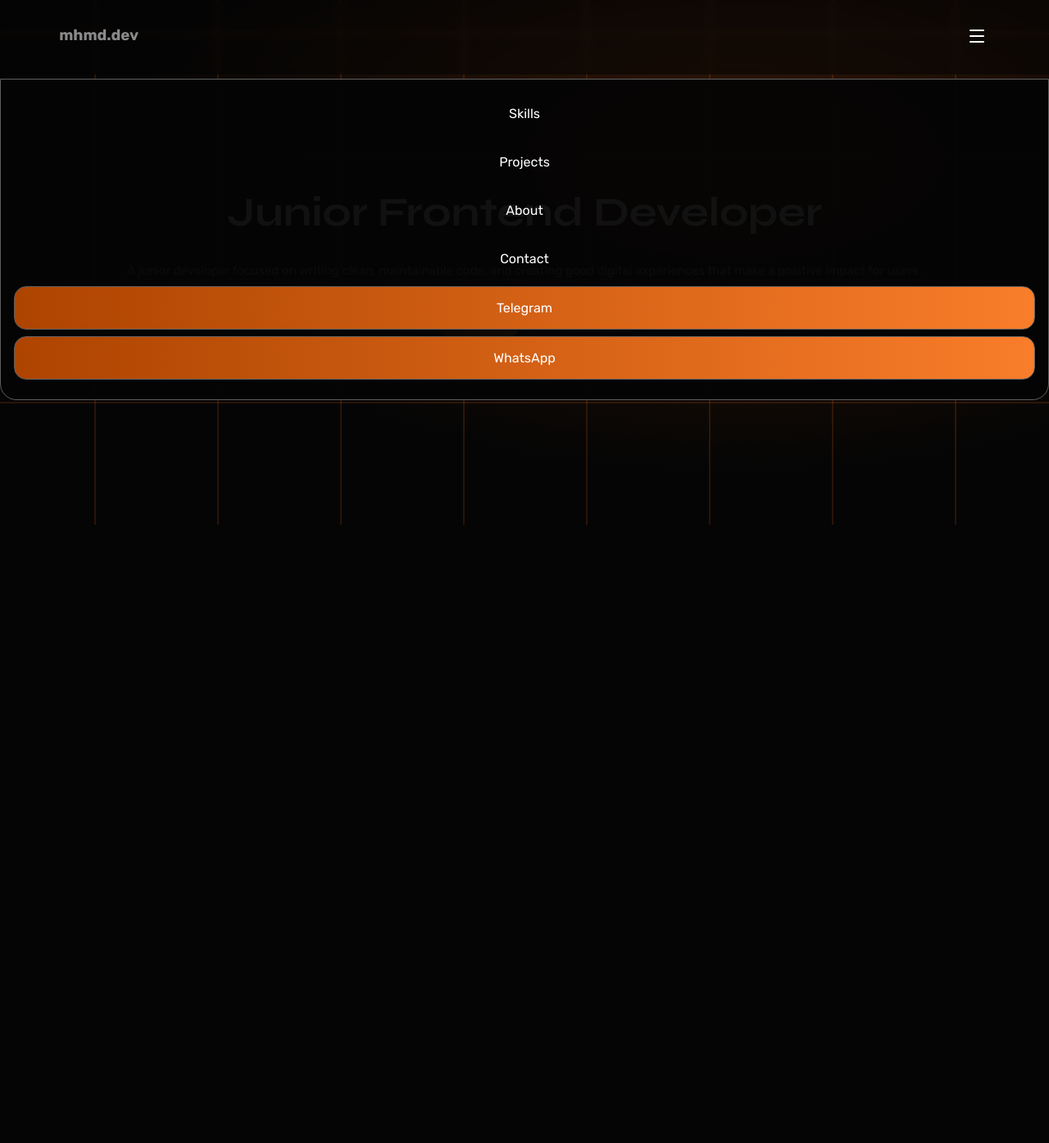
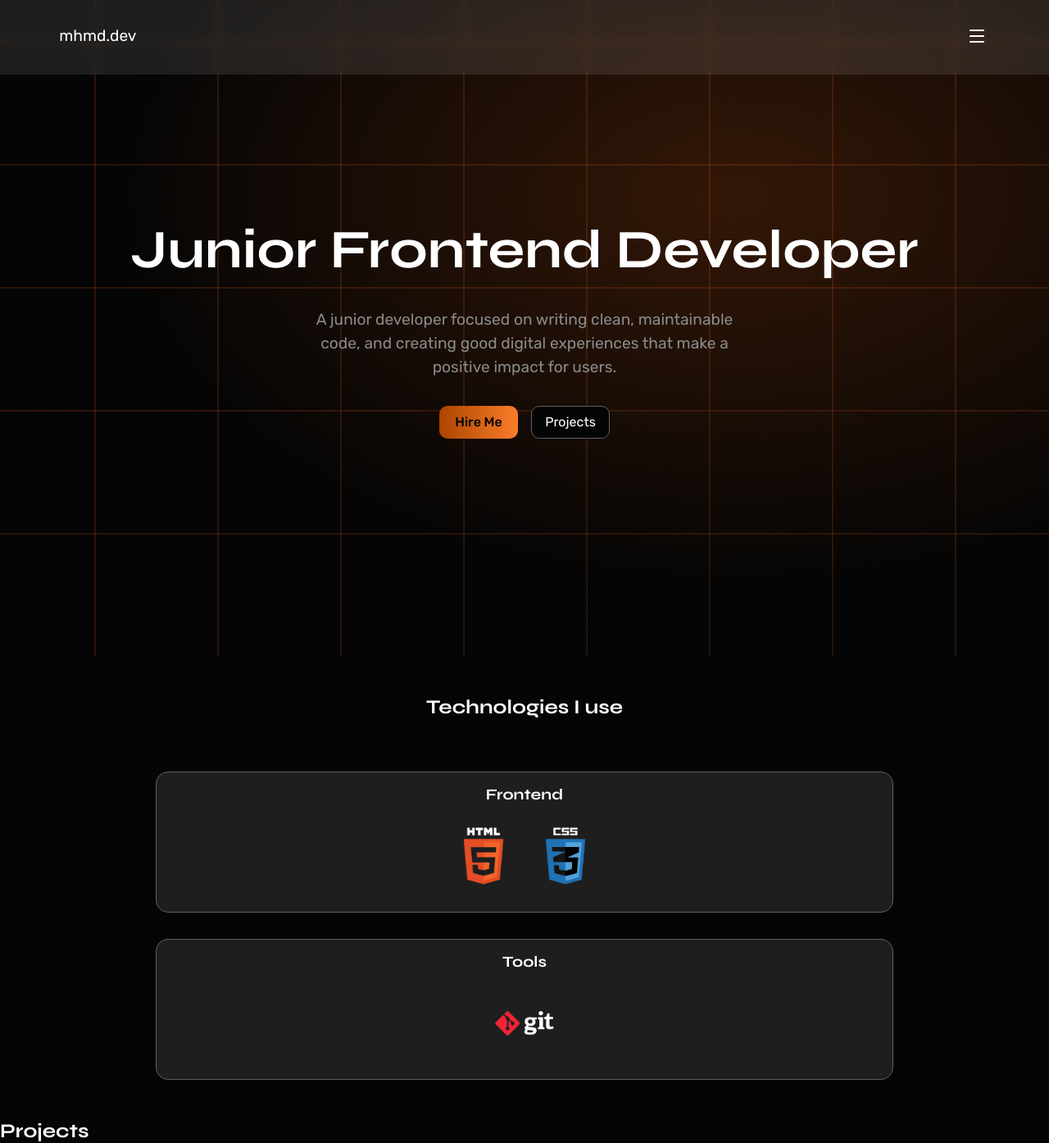
Before and after one commit to mhmd-242/Portfolio, a plain HTML site: page index.html in a window 1280 px wide. Shown: the whole page at 82% size. Before the commit the page ends 800 px from the top, so only its background shows below. Drawn offline with Linux system fonts and the light colour scheme.

Commit message:
add skills section, add box-shadow, animations, and transitions

```diff
--- a/index.css
+++ b/index.css
@@ -1,9 +1,11 @@
 :root {
-    --font-size-primary: clamp(2rem, 1.54rem + 1.97vw, 3.3125rem);
-    --font-size-secondary: clamp(1.875rem, 1.8rem + 0.4vw, 2.1875rem);
+    --font-size-primary: clamp(2rem, 1.12rem + 3.76vw, 4.5rem);
+    --font-size-secondary: clamp(1rem, 0.824rem + 0.47vw, 1.5rem);;
     --font-size-tertiary: clamp(0.875rem, 0.85rem + 0.15vw, 0.9375rem);
     --bg-primary: #050505 ;
     --bg-secondary: #FF6600 ;
+    --bg-tertiary: #ffffff1a ;
+    --bg-quaternary: #050505f2 ;
     --font-family-primary: "Syne", 'Poppins', system-ui, sans-serif ;
     --font-family-secondary: "Rubik", -apple-system, 'Segoe UI', sans-serif ;
     --left-right-spacing: clamp(1rem, -0.45rem + 6.2vw, 6.25rem);
@@ -11,6 +13,8 @@
     --font-color-primary: #FFFFFF ;
     --font-color-secondary: #8A8A8A ;
     --cta-gradient: linear-gradient(to right, #AD4400, #f97d2a) ;
+    --hover-shadow: 2px 2px 5px #606060 ,
+                    -2px -2px 5px #606060;
 }
 * {
     box-sizing: border-box;
@@ -23,13 +27,17 @@ html {
 body {
     background-color: var(--bg-primary);
 }
-h1 , h3 {
+h1 , h2 , h3 {
     font-family: var(--font-family-primary);
     color: var(--font-color-primary);
 }
 p , a {
     font-family: var(--font-family-secondary);
     color: var(--font-color-secondary);
+}
+a:focus-visible , button:focus-visible {
+    outline: 1px solid var(--border);
+    outline-offset: 3px;
 }
 header {
     position: fixed;
@@ -42,17 +50,24 @@ nav {
     display: flex;
     justify-content: space-between;
     padding: 2rem var(--left-right-spacing);
-    background: #0505058c;
-    backdrop-filter: blur(4px);
+    background: var(--bg-tertiary);
+    backdrop-filter: blur(6px);
     position: relative;
 }
-.nav__logo a {
+.nav__logo-text-link {
     text-decoration: none;
+    color: var(--font-color-primary);
+    font-size: var(--font-size-secondary);
 }
 .nav__hamburger {
     background: transparent;
     border: none;
     color: var(--font-color-primary);
+}
+.nav__logo-text-link:hover ,
+.nav__hamburger:hover {
+    cursor: pointer;
+    color: var(--bg-secondary);
 }
 .nav__hamburger-icon {
     width: 2rem;
@@ -66,12 +81,12 @@ nav {
     left: 0;
     right: 0;
     list-style: none;
-    display: flex;
+    display: none;
     flex-direction: column;
-    background: #050505f2;
-    backdrop-filter: blur(12px);
+    background: var(--bg-quaternary);
+    backdrop-filter: blur(18px);
     padding: 1rem;
-    border: 0.05px solid var(--border);
+    border-bottom: 0.05px solid var(--border);
     border-radius: 0 0 20px 20px;
 }
 .nav__links-mobile {
@@ -88,19 +103,18 @@ nav {
     color: var(--bg-secondary);
 }
 .nav__links-mobile--contact-cta {
-    background: var(--cta-gradient);
+    background: var(--bg-primary);
     border-radius: 15px;
     border: 1px solid var(--border);
 }
 .hero {
     padding: 0 var(--left-right-spacing);
-    height: 80vh;
+    height: 100vh;
     position: relative;
     display: flex;
-    flex-direction: column;
     justify-content: center;
     align-items: center;
-    gap: 2rem;
+
 }
 .hero::before {
     content: "";
@@ -119,17 +133,39 @@ nav {
     z-index: -11;
     background: radial-gradient(ellipse at 70% 30%, #5a26088c, transparent 60%) ;
 }
+.hero__wrapper {
+    display: flex;
+    flex-direction: column;
+    justify-content: center;
+    align-items: center;
+    gap: 2rem;
+}
 .hero__heading {
     text-align: center;
     font-size: var(--font-size-primary);
+    animation: loadhero 0.6s ease-in forwards;
 }
 .hero__description {
     text-align: center;
-    font-size: var(--font-size-tertiary);
+    font-size: var(--font-size-secondary);
+    max-width: 550px;
+    line-height: 1.5;
+    animation: loadhero 0.6s ease-in 0.2s forwards;
 }
 .hero__actions {
     display: flex;
     gap: 1rem;
+    animation: loadhero 0.6s ease-in 0.4s forwards;
+}
+@keyframes loadhero {
+    from {
+        opacity: 0;
+        transform: translateY(20px);
+    }
+    to {
+        opacity: 1;
+        transform: translateY(0);
+    }
 }
 .hero__actions-button {
     text-decoration: none;
@@ -140,11 +176,95 @@ nav {
     display: flex;
     justify-content: center;
     align-items: center;
+    transition: box-shadow .2s ease;
 }
 .hero__actions-button--primary {
     background: var(--cta-gradient);
+    color: var(--bg-primary);
+    font-weight: 500;
 }
 .hero__actions-button--secondary {
     background-color: var(--bg-primary);
     border: 1px solid var(--border);
 }
+.hero__actions-button:hover {
+    box-shadow: var(--hover-shadow);
+}
+.skills {
+    padding: 3rem var(--left-right-spacing);
+}
+.skills__heading {
+    text-align: center;
+    margin-bottom: 4rem;
+    opacity: 0;
+    animation: loadskills 0.3s ease-in forwards;
+}
+.skills__wrapper {
+    display: grid;
+    margin: auto;
+    grid-template-columns: 1fr;
+    gap: 2rem;
+    margin-top: 2rem;
+    max-width: 900px;
+}
+.skills__frontend ,
+.skills__tools{
+    display: flex;
+    flex-direction: column;
+    align-items: center;
+    gap: 1rem;
+    background: var(--bg-tertiary);
+    padding: 1rem 0;
+    border: 1px solid var(--border);
+    border-radius: 15px;
+    transition: box-shadow .2s ease;
+}
+.skills__frontend {
+    animation: loadskills 0.3s ease-in 0.1s forwards;
+}
+.skills__tools {
+    animation: loadskills 0.3s ease-in 0.2s forwards;
+}
+@keyframes loadskills {
+    from {
+        opacity: 0;
+        transform: translateX(-20px);
+    }
+    to {
+        opacity: 1;
+        transform: translateX(0);
+    }
+}
+.skills__frontend:hover ,
+.skills__tools:hover {
+    box-shadow: var(--hover-shadow);
+}
+.skills__frontend-images-img ,
+.skills__tools-images-img {
+    width: 6rem;
+}
+@media (prefers-reduced-motion: no-preference) {
+    .hero__heading ,
+    .hero__description ,
+    .hero__actions ,
+    .skills__heading ,
+    .skills__frontend ,
+    .skills__tools{
+        opacity: 0;
+    }
+
+}
+@media (prefers-reduced-motion: reduce) {
+    * {
+        transition: none;
+        animation: none;
+    }
+    .hero__heading ,
+    .hero__description ,
+    .hero__actions ,
+    .skills__heading ,
+    .skills__frontend ,
+    .skills__tools {
+        opacity: 1;
+    }
+}
--- a/index.html
+++ b/index.html
@@ -13,9 +13,9 @@
     <header>
         <nav>
             <div class="nav__logo">
-                <h3>
-                    <a href="#">mhmd.dev</a>
-                </h3>
+                <p class="nav__logo-text">
+                    <a href="#" class="nav__logo-text-link">mhmd.dev</a>
+                </p>
             </div>
             <button class="nav__hamburger">
                 <svg xmlns="http://www.w3.org/2000/svg" class="nav__hamburger-icon nav__hamburger-icon--open" width="24" height="24" viewBox="0 0 24 24" fill="none" stroke="currentColor" stroke-width="2" stroke-linecap="round" stroke-linejoin="round" aria-hidden="true">
@@ -30,6 +30,7 @@
             </button>
             <ul class="nav__links-wrapper-mobile">
                 <li><a href="#skills" class="nav__links-mobile">Skills</a></li>
+                <li><a href="#certifications">Certifications</a></li>
                 <li><a href="#projects" class="nav__links-mobile">Projects</a></li>
                 <li><a href="#about" class="nav__links-mobile">About</a></li>
                 <li><a href="#contact" class="nav__links-mobile">Contact</a></li>
@@ -41,6 +42,7 @@
 
     <main>
         <section class="hero">
+            <div class="hero__wrapper">
                 <h1 class="hero__heading">Junior Frontend Developer</h1>
                 <p class="hero__description">A junior developer focused on writing clean, maintainable code,
                     and creating good digital experiences that make a positive
@@ -50,6 +52,38 @@
                     <a href="#contact" class="hero__actions-button hero__actions-button--primary">Hire Me</a>
                     <a href="#projects" class="hero__actions-button hero__actions-button--secondary">Projects</a>
                 </div>
+            </div>
+        </section>
+
+        <section class="skills" id="skills">
+            <h2 class="skills__heading">Technologies I use</h2>
+            <div class="skills__wrapper">
+                <div class="skills__frontend">
+                    <h3>Frontend</h3>
+                    <div class="skills__frontend-images">
+                        <img src="Assets/html.png" alt="html" class="skills__frontend-images-img">
+                        <img src="Assets/css.png" alt="css" class="skills__frontend-images-img">
+                    </div>
+                </div>
+                <div class="skills__tools">
+                    <h3>Tools</h3>
+                    <div class="skills__tools-images">
+                        <img src="Assets/git.png" alt="git" class="skills__tools-images-img">
+                    </div>
+                </div>
+            </div>
+        </section>
+
+        <section class="projects">
+            <h2 class="projects__heading">Projects</h2>
+            <div class="projects__wrapper">
+                <div class="projects__wrapper-dataset">
+
+                </div>
+                <div class="projects__wrapper-anthropic">
+
+                </div>
+            </div>
         </section>
     </main>
 
```
Lines whose indentation alone changed are shown as unchanged.
